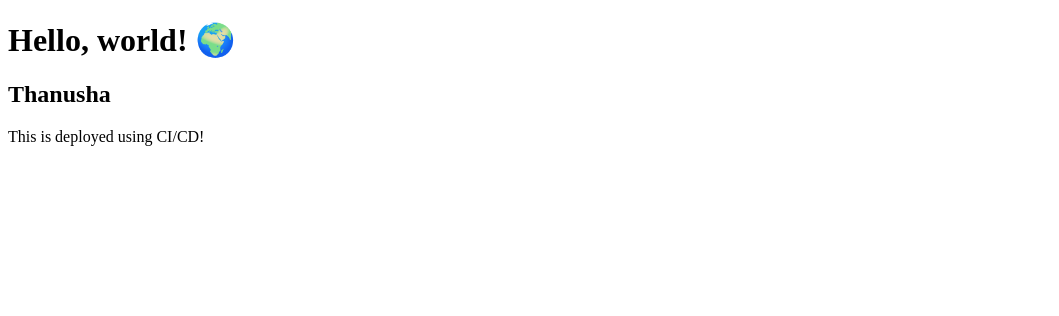
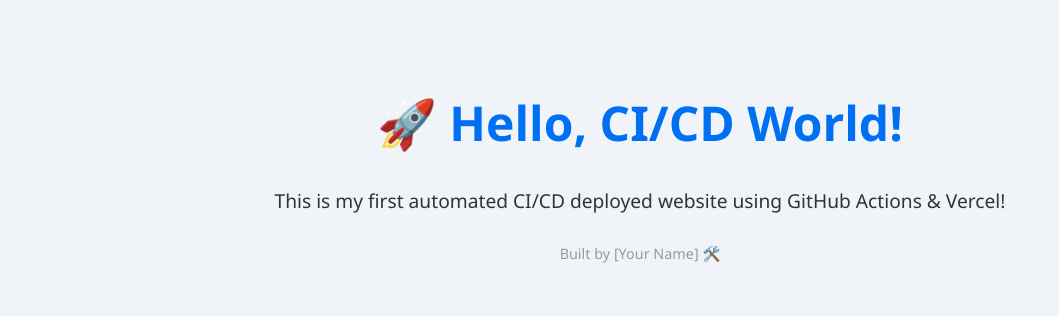
Before and after one commit to Thanus31/hello-cicd, a plain HTML site: page index.html in a window 1280 px wide. Shown: the whole page, without its empty margins (0-1059 px from the left). Drawn offline with Linux system fonts and the light colour scheme.

Commit message:
Update index.html

```diff
--- a/index.html
+++ b/index.html
@@ -1,11 +1,34 @@
 <!DOCTYPE html>
-<html>
-  <head>
-    <title>Hello CI/CD</title>
-  </head>
-  <body>
-    <h1>Hello, world! 🌍</h1>
-    <h2>Thanusha</h2>
-    <p>This is deployed using CI/CD!</p>
-  </body>
+<html lang="en">
+<head>
+  <meta charset="UTF-8" />
+  <meta name="viewport" content="width=device-width, initial-scale=1.0"/>
+  <title>Hello CI/CD</title>
+  <style>
+    body {
+      background: #f0f4f8;
+      font-family: 'Segoe UI', sans-serif;
+      text-align: center;
+      padding: 50px;
+    }
+    h1 {
+      color: #0070f3;
+      font-size: 3em;
+    }
+    p {
+      font-size: 1.2em;
+      color: #333;
+    }
+    footer {
+      margin-top: 30px;
+      font-size: 0.9em;
+      color: #999;
+    }
+  </style>
+</head>
+<body>
+  <h1>🚀 Hello, CI/CD World!</h1>
+  <p>This is my first automated CI/CD deployed website using GitHub Actions & Vercel!</p>
+  <footer>Built by [Your Name] 🛠️</footer>
+</body>
 </html>
```
